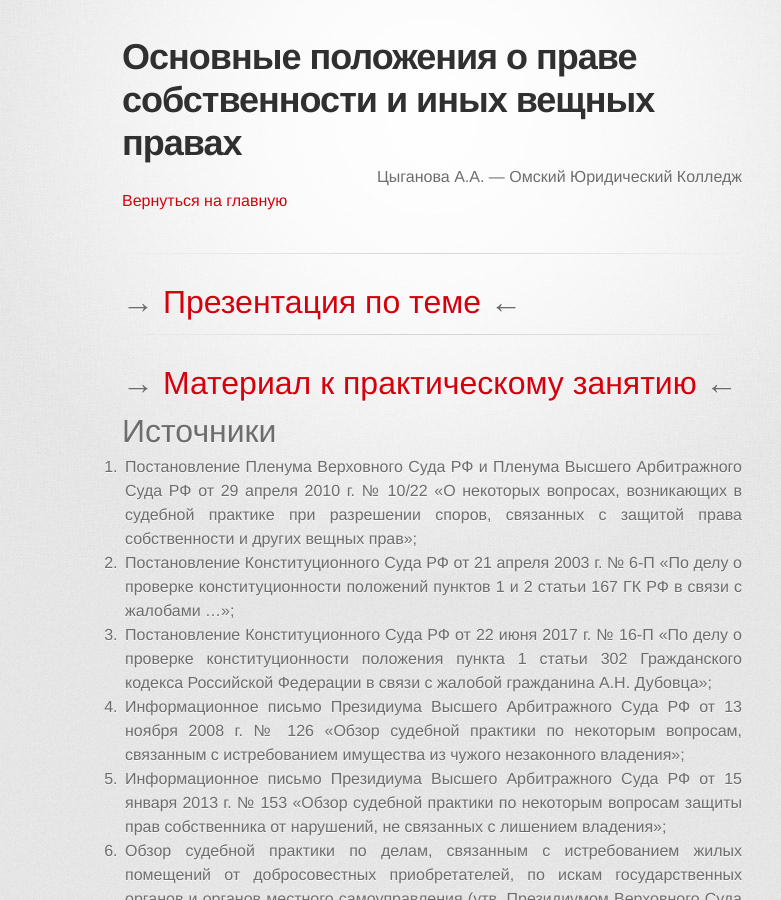
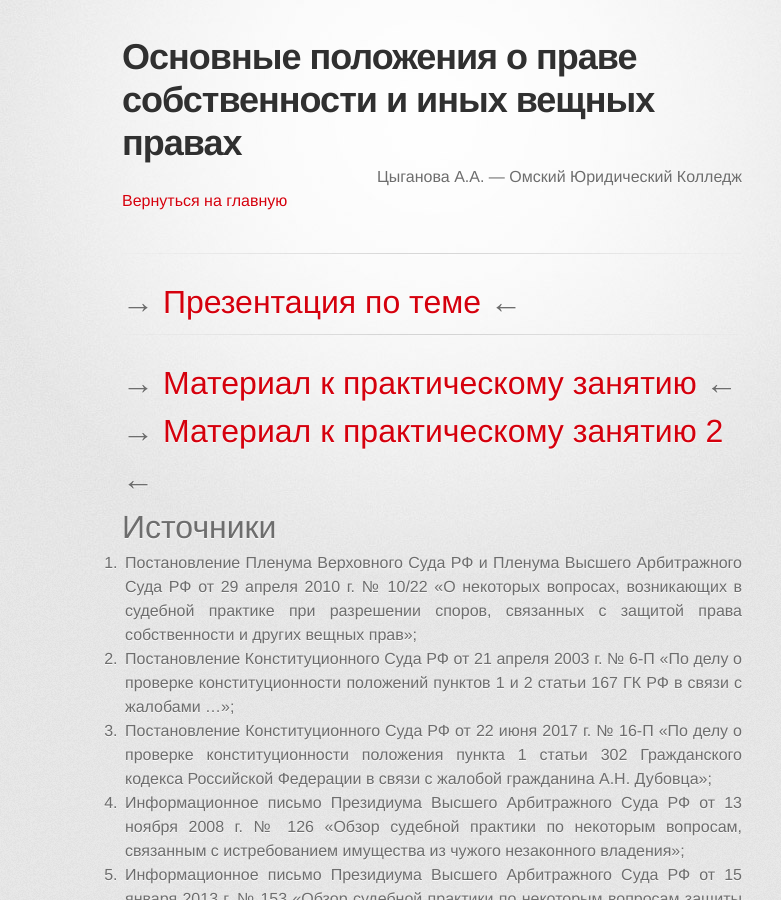
Before and after one commit to a-nova/a-nova.github.io, a Jekyll site: the page built from _lessons/10.md, in a window 1280 px wide and 900 px high. Shown: the whole window, without its empty margins (208-989 px from the left). Built offline with Jekyll 4.4.1, drawn with Linux system fonts in a browser that asks for light colours; some web fonts are replaced.

Commit message:
praktikum 2

```diff
--- a/_lessons/10.md
+++ b/_lessons/10.md
@@ -10,6 +10,8 @@ layout: page
 <hr />
 
 # &rarr; [Материал к практическому занятию](./10/eigentum-praktikum.pdf) &larr;
+
+# &rarr; [Материал к практическому занятию 2](./10/vesh-praktikum-2.pdf) &larr;
 
 <!-- # Задания -->
 
```
Also changed, not shown: 1 other file.
